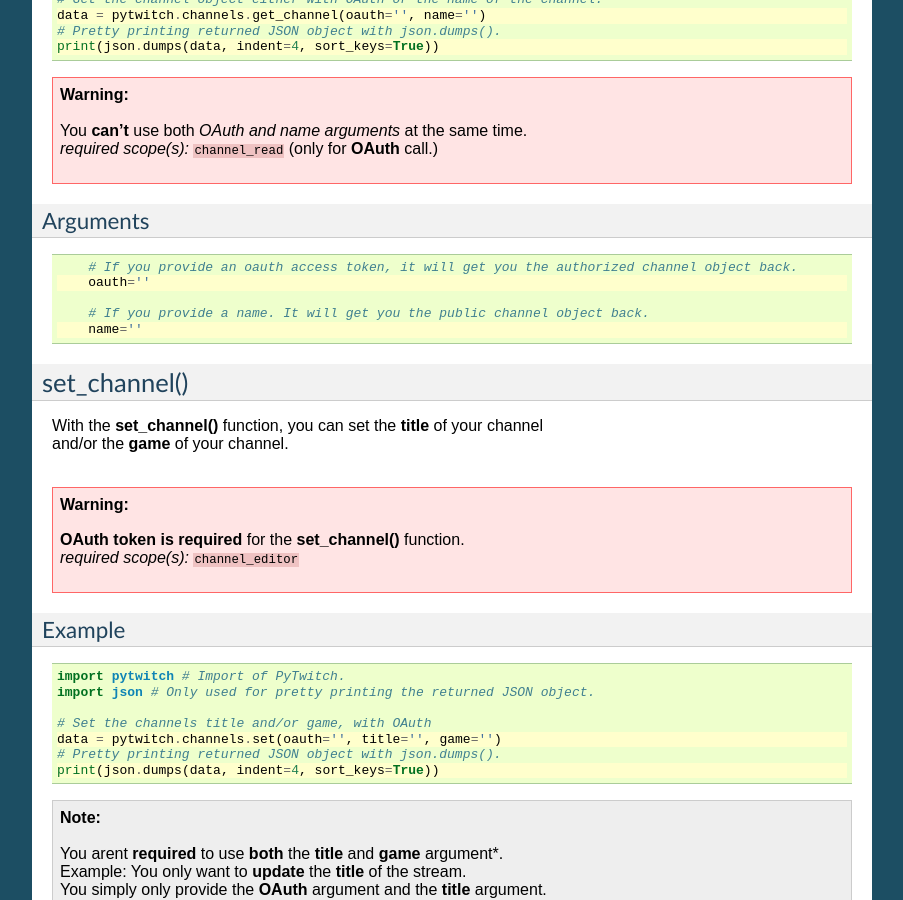
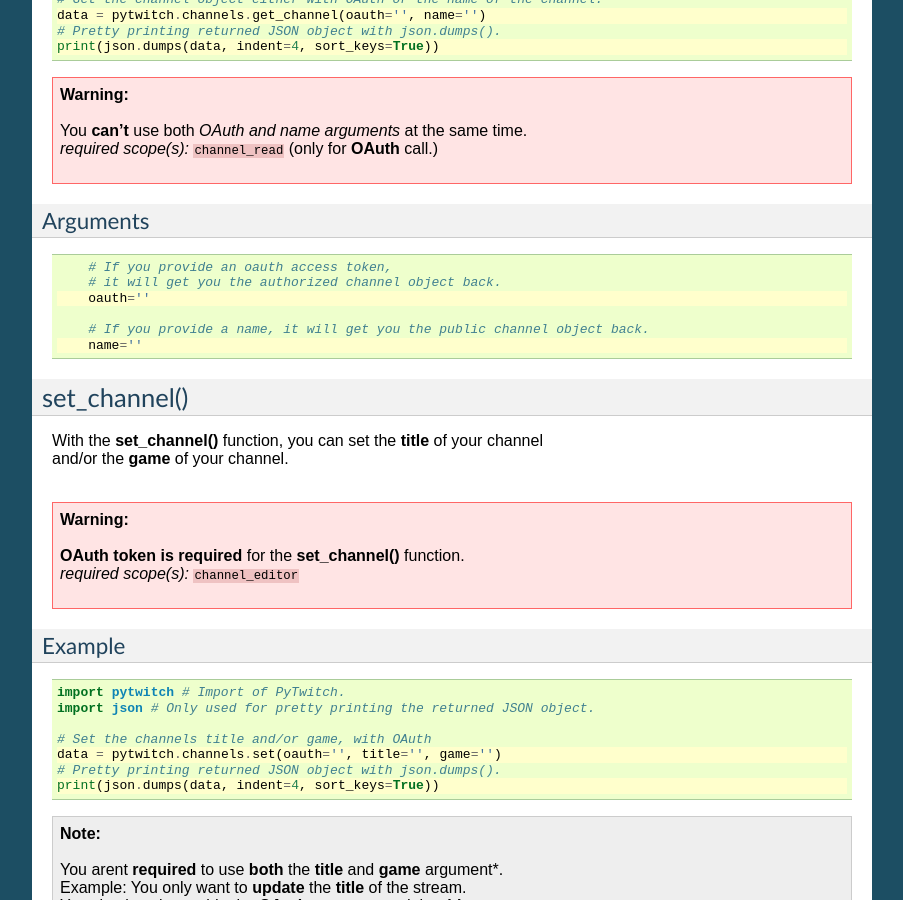
Before and after one commit to CAISC/pytwitch, a Sphinx documentation site: the page built from docs/source/channels.rst, in a window 1280 px wide and 900 px high, scrolled down 493 px. Shown: the whole window, without its empty margins (198-1101 px from the left). Built offline with Sphinx 7.4.7, drawn with Linux system fonts in a browser that asks for light colours; part of the change alters nothing that is shown.

```diff
--- a/docs/source/channels.rst
+++ b/docs/source/channels.rst
@@ -38,12 +38,13 @@ Arguments
 ^^^^^^^^^
 
 .. code-block:: python
-    :emphasize-lines: 2,5
+    :emphasize-lines: 3,6
 
-	# If you provide an oauth access token, it will get you the authorized channel object back.
+	# If you provide an oauth access token,
+	# it will get you the authorized channel object back.
 	oauth=''
 
-	# If you provide a name. It will get you the public channel object back.
+	# If you provide a name, it will get you the public channel object back.
 	name=''
 
 set_channel()
```
